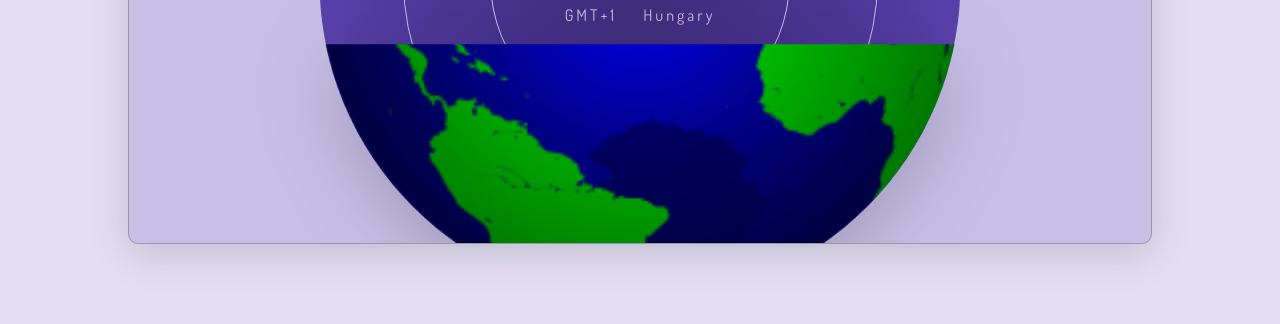
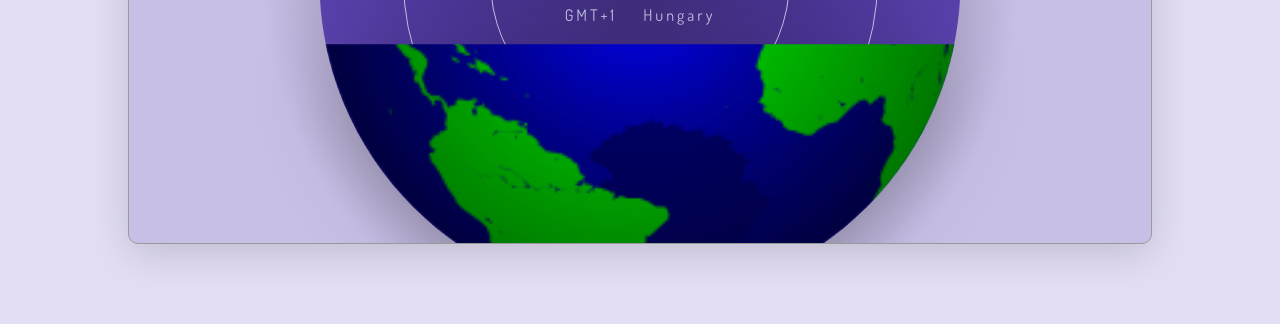
Before and after one commit to ntamasa/clocker, a website: page index.html in a window 1280 px wide. Shown: the part 476-800 px from the top of the page. Drawn offline with Linux system fonts and the light colour scheme.

Commit message:
add shadow to main element

```diff
--- a/index.html
+++ b/index.html
@@ -24,6 +24,9 @@
       <div class="logo-box">
         <img src="/img/logo.png" alt="clocker logo" class="logo" />
       </div>
+
+      <!-- Shadow for main element -->
+      <div class="shadow">&nbsp;</div>
 
       <!-- Globe -->
       <section class="globe-box">
--- /dev/null
+++ b/sass/components/_shadow.scss
@@ -0,0 +1,18 @@
+.shadow {
+  // Placing it in the right grid cell, behind main element
+  grid-row: 1 / 2;
+  grid-column: 2 / 3;
+
+  // Alignment to center of grid cell
+  justify-self: center;
+
+  // Filling the whole cell
+  width: 90%;
+  height: 100%;
+  // background-color: red;
+
+  background-image: radial-gradient(
+    rgba($black, 0.75),
+    $color-primary-light-1 70%
+  );
+}
--- a/sass/main.scss
+++ b/sass/main.scss
@@ -9,6 +9,7 @@
 @import "./components/logo";
 @import "./components/clocks";
 @import "./components/form";
+@import "./components/shadow";
 
 @import "./layout/layout";
 
```
Also changed, not shown: css/style.css.
